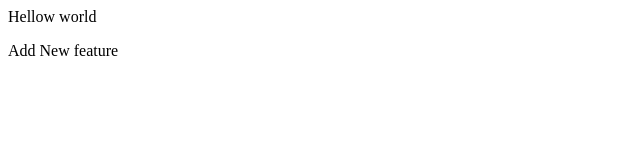
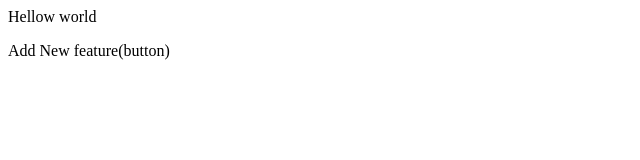
Before and after one commit to singhyuvraj1271/Practice_2, a plain HTML site: page index.html in a window 1280 px wide. Shown: the full height of the page, 0-640 px from the left. Drawn offline with Linux system fonts and the light colour scheme.

```diff
--- a/index.html
+++ b/index.html
@@ -1,2 +1,2 @@
 <p>Hellow world</p>
-<p>Add New feature</p>
+<p>Add New feature(button)</p>
```
